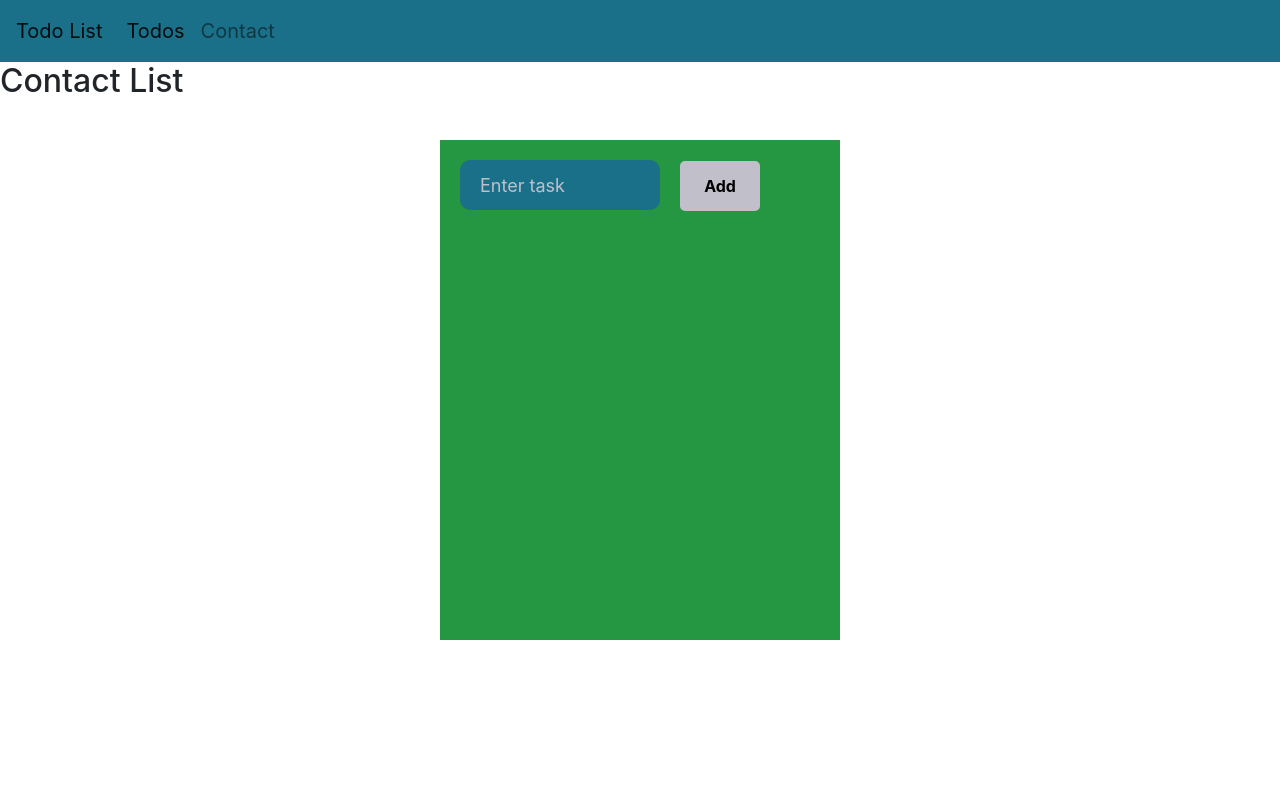
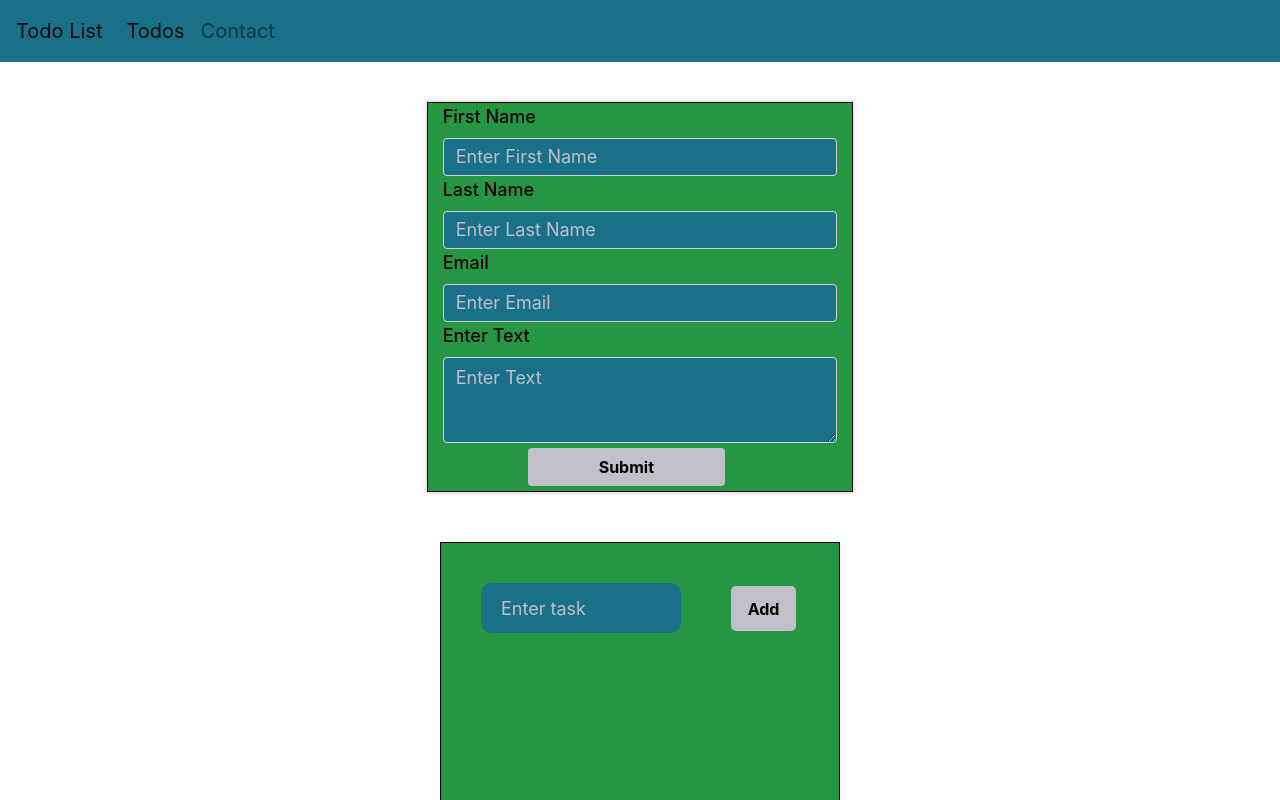
Before and after one commit to cstasny/project3, a React (Create React App) app: page /contact in a window 1280 px wide. Shown: the top 800 px of the page. Built offline with nearby package versions, Linux system fonts and the light colour scheme.

Commit message:
added router and contact form

```diff
--- a/src/App.css
+++ b/src/App.css
@@ -7,6 +7,7 @@ body {
   width: 400px;
   margin:40px auto;
   margin-bottom: 50px;
+  border: 1px solid  black;
 }
 
 #to-do-form input{
@@ -15,10 +16,12 @@ body {
   color: #fff;
   width: 200px;
   height: 50px;
-  margin: 20px;
+  margin: 40px;
   padding: 0 20px;
   font-size: 18px;
   border-radius: 10px;
+
+
 }
 #to-do-form input::placeholder{
   color: #c1bfc9;
@@ -27,13 +30,14 @@ body {
   outline: none;
 }
 #to-do-form button{
-  height: 50px;
-  width: 80px;
+  height: 45px;
+  width: 65px;
   border-radius: 5px;
   border: 0;
   background-color: #c1bfc9;
   cursor: pointer;
   font-weight: bold;
+  margin: 10px;
 
 }
 #to-do-form button:focus{
@@ -43,8 +47,56 @@ body {
   background-color: rgb(245, 121, 6)
 }
 
-
 .navbar {
   background-color: rgba(27, 112, 137, 1);
   font-size: 20px;
 }
+
+
+  .container {
+    color: black;
+    font-size: 18px;
+    font-weight: 500;
+    box-shadow: 0 0 5px  #c1bfc9;
+    border: 1px solid  black;
+    background-color: #259641;
+    margin:40px auto;
+    margin-bottom: 50px;
+    box-shadow: 10px rgba(27, 112, 137, 1);
+  }
+  .container input{
+    background-color: rgba(27, 112, 137, 1);
+    color: rgba(27, 112, 137, 1);
+  }
+  .container input::placeholder {
+
+    color: #c1bfc9;
+    font-size: 18px;
+    opacity: 0px;
+
+
+  }
+.container textarea::placeholder {
+    color: #c1bfc9;
+    font-size: 18px;
+    opacity: 0px;
+  }
+  .container textarea {
+    background-color: rgba(27, 112, 137, 1);
+    margin-bottom: 5px;
+  }
+  .container .btn {
+
+    color: black;
+    background-color:#c1bfc9;
+    margin-left: 85px;
+    margin-bottom: 5px;
+    font-weight: bold;
+
+  }
+
+  .container .btn:hover {
+
+    background-color: rgb(245, 121, 6);
+
+  }
--- a/src/App.js
+++ b/src/App.js
@@ -1,18 +1,17 @@
-import React from 'react';
+import React, { Component } from 'react';
 import './App.css';
-import ListItems from './ListItems';
-import { library } from '@fortawesome/fontawesome-svg-core';
-import { faTrash } from '@fortawesome/free-solid-svg-icons';
+import { library } from '@fortawesome/fontawesome-svg-core'
+import { faTrash } from '@fortawesome/free-solid-svg-icons'
 import 'bootstrap/dist/css/bootstrap.min.css';
-import Navbar from './components/Navbar';
-import { Switch, Route } from 'react-router-dom';
-import todos from './components/pages/todos';
-import contact from './components/pages/contact';
-
+import Navbar from './Navbar';
+import { Switch, Route} from 'react-router-dom';
+import contact from './contact';
+import ListItems from'./ListItems';
+import todo from './todo';
 
 library.add(faTrash)
 
-class App extends React.Component {
+class App extends Component {
   constructor(props){
     super(props);
     this.state = {
@@ -74,16 +73,15 @@ class App extends React.Component {
   }
  render(){
   return (
-  <div>
-
+    <div>
       <Navbar />
       <Switch>
-        <Route exact path="/" component={todos}/>
+        <Route exact path="/" component={todo}/>
         <Route path="/contact" component={contact}/>
       </Switch>
 
-   <div>
-      <header className="App">
+    <div className="App">
+      <header>
         <form id="to-do-form" onSubmit={this.addItem}>
           <input type="text" placeholder="Enter task" value= {this.state.currentItem.text} onChange={this.handleInput}></input>
           <button type="submit">Add</button>
@@ -94,7 +92,7 @@ class App extends React.Component {
 
       </header>
     </div>
-  </div>
+    </div>
   );
  }
 }
--- a/src/ListItems.css
+++ b/src/ListItems.css
@@ -5,11 +5,13 @@
     height: 50px;
     background-color: rgba(27, 112, 137, 1);
     border-radius: 5px;
+
 }
 .list p{
     padding: 10px;
     position: relative;
     transition: ease-in-out;
+
 }
 .list p input{
     background-color: transparent;
--- a/src/ListItems.js
+++ b/src/ListItems.js
@@ -5,11 +5,11 @@ import FlipMove from 'react-flip-move';
 
 function ListItems(props){
     const items = props.items;
-    const listItems = items.map(item =>
+    const ListItems = items.map(item =>
    {
        return <div className="list" key={item.key}>
      <p>
-         <input id= "checkbox" type="checkbox"/>
+         <input id="checkbox" type="checkbox"/>
          <input type="text" id={item.key} value={item.text} onChange={(e)=>{
              props.setUpdate(e.target.value,item.key)}}/>
         <span>
@@ -23,7 +23,7 @@ function ListItems(props){
     </div>})
     return <div>
         <FlipMove duration={300} easing="ease-in-out">
-        {listItems}
+        {ListItems}
         </FlipMove>
 
     </div>;
--- /dev/null
+++ b/src/Navbar.js
@@ -0,0 +1,29 @@
+import React from 'react'
+import { Link } from 'react-router-dom';
+
+function Navbar() {
+    return (
+
+      <nav className="navbar navbar-expand-lg navbar-light">
+        <Link className="navbar-brand" href="#">Todo List</Link>
+        <button className="navbar-toggler" type="button" data-toggle="collapse" data-target="#navbarNav" aria-controls="navbarNav" aria-expanded="false" aria-label="Toggle navigation">
+          <span className="navbar-toggler-icon"></span>
+        </button>
+        <div className="collapse navbar-collapse" id="navbarNav">
+          <ul className="navbar-nav">
+          {/* <li className="nav-item active">
+              <Link className="nav-link" to="/">Home <span className="sr-only">(current)</span></Link>
+            </li> */}
+            <li className="nav-item active">
+              <Link className="nav-link" to="/todo">Todos <span className="sr-only">(current)</span></Link>
+            </li>
+            <li className="nav-item">
+              <Link className="nav-link" to="/contact">Contact</Link>
+            </li>
+          </ul>
+        </div>
+      </nav>
+
+    );
+}
+export default Navbar;
--- a/src/components/Navbar.js
+++ /dev/null
@@ -1,26 +0,0 @@
-import React from 'react'
-import { Link } from 'react-router-dom';
-
-function Navbar() {
-    return (
-
-      <nav class="navbar navbar-expand-lg navbar-light">
-        <Link class="navbar-brand" href="#">Todo List</Link>
-        <button class="navbar-toggler" type="button" data-toggle="collapse" data-target="#navbarNav" aria-controls="navbarNav" aria-expanded="false" aria-label="Toggle navigation">
-          <span class="navbar-toggler-icon"></span>
-        </button>
-        <div class="collapse navbar-collapse" id="navbarNav">
-          <ul class="navbar-nav">
-            <li class="nav-item active">
-              <Link class="nav-link" to="/todos">Todos <span class="sr-only">(current)</span></Link>
-            </li>
-            <li class="nav-item">
-              <Link class="nav-link" to="/contact">Contact</Link>
-            </li>
-          </ul>
-        </div>
-      </nav>
-
-    )
-}
-export default Navbar;
--- a/src/components/pages/todos.js
+++ /dev/null
@@ -1,12 +0,0 @@
-import React, { Component } from 'react'
-
-class todo extends Component {
-    render() {
-        return (
-            <div>
-                <h2>Todo List</h2>
-            </div>
-        )
-    }
-}
-export default todo;
--- /dev/null
+++ b/src/contact.js
@@ -0,0 +1,21 @@
+import React, { Component } from 'react'
+
+class contact extends Component {
+    render() {
+        return (
+
+    <form className="container col-md-4">
+         <label for="formGroupExampleInput">First Name</label>
+         <input type="text" className="form-control" id="formGroupExampleInput" placeholder="Enter First Name" />
+         <label for="formGroupExampleInput2">Last Name</label>
+         <input type="text" className="form-control" id="formGroupExampleInput2" placeholder="Enter Last Name" />
+         <label for="formGroupExampleInput2">Email</label>
+         <input type="text" className="form-control" id="formGroupExampleInput2" placeholder="Enter Email" />
+         <label for="exampleFormControlTextarea1">Enter Text</label>
+         <textarea className="form-control" id="exampleFormControlTextarea1" rows="3" placeholder="Enter Text"></textarea>
+         <button type="button" class="btn btn-outline col-md-6">Submit</button>
+   </form>
+        )
+    }
+}
+export default contact;
--- a/src/index.css
+++ b/src/index.css
@@ -1,13 +1,13 @@
 body {
   margin: 0;
-  font-family: -apple-system, BlinkMacSystemFont, 'Segoe UI', 'Roboto', 'Oxygen',
-    'Ubuntu', 'Cantarell', 'Fira Sans', 'Droid Sans', 'Helvetica Neue',
+  font-family: -apple-system, BlinkMacSystemFont, "Segoe UI", "Roboto", "Oxygen",
+    "Ubuntu", "Cantarell", "Fira Sans", "Droid Sans", "Helvetica Neue",
     sans-serif;
   -webkit-font-smoothing: antialiased;
   -moz-osx-font-smoothing: grayscale;
 }
 
 code {
-  font-family: source-code-pro, Menlo, Monaco, Consolas, 'Courier New',
+  font-family: source-code-pro, Menlo, Monaco, Consolas, "Courier New",
     monospace;
 }
--- a/src/index.js
+++ b/src/index.js
@@ -6,13 +6,10 @@ import * as serviceWorker from './serviceWorker';
 import { BrowserRouter as Router } from 'react-router-dom';
 
 ReactDOM.render(
-  <React.StrictMode>
-    <Router>
-    <App />
-    </Router>
-  </React.StrictMode>,
-  document.getElementById('root')
-);
+<Router>
+ <App />
+</Router>,
+ document.getElementById('root'));
 
 // If you want your app to work offline and load faster, you can change
 // unregister() to register() below. Note this comes with some pitfalls.
--- a/src/serviceWorker.js
+++ b/src/serviceWorker.js
@@ -14,7 +14,7 @@ const isLocalhost = Boolean(
   window.location.hostname === 'localhost' ||
     // [::1] is the IPv6 localhost address.
     window.location.hostname === '[::1]' ||
-    // 127.0.0.0/8 are considered localhost for IPv4.
+    // 127.0.0.1/8 is considered localhost for IPv4.
     window.location.hostname.match(
       /^127(?:\.(?:25[0-5]|2[0-4][0-9]|[01]?[0-9][0-9]?)){3}$/
     )
@@ -100,9 +100,7 @@ function registerValidSW(swUrl, config) {
 
 function checkValidServiceWorker(swUrl, config) {
   // Check if the service worker can be found. If it can't reload the page.
-  fetch(swUrl, {
-    headers: { 'Service-Worker': 'script' },
-  })
+  fetch(swUrl)
     .then(response => {
       // Ensure service worker exists, and that we really are getting a JS file.
       const contentType = response.headers.get('content-type');
@@ -130,12 +128,8 @@ function checkValidServiceWorker(swUrl, config) {
 
 export function unregister() {
   if ('serviceWorker' in navigator) {
-    navigator.serviceWorker.ready
-      .then(registration => {
-        registration.unregister();
-      })
-      .catch(error => {
-        console.error(error.message);
-      });
+    navigator.serviceWorker.ready.then(registration => {
+      registration.unregister();
+    });
   }
 }
--- a/src/components/pages/contact.js
+++ b/src/todo.js
@@ -1,12 +1,12 @@
 import React, { Component } from 'react'
 
-class Contact extends Component {
+class todo extends Component {
     render() {
         return (
             <div>
-                <h2>Contact List</h2>
+                <h2>todo page</h2>
             </div>
         )
     }
 }
-export default Contact;
+export default todo;
```
Also changed, not shown: src/logo.svg (deleted), 1 other file (tests, documents, lock files or other folders).
